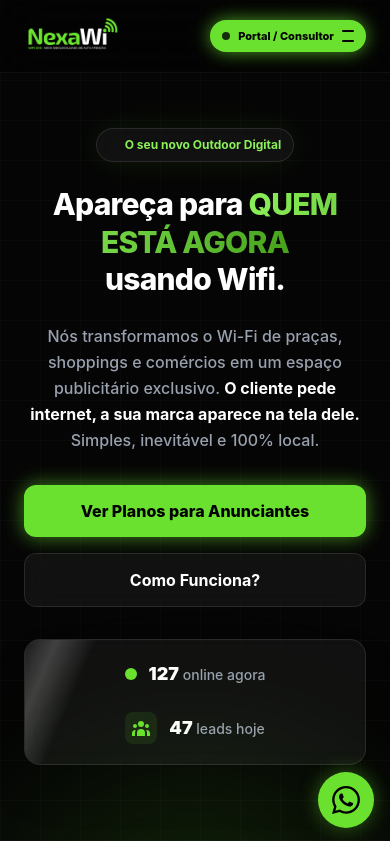
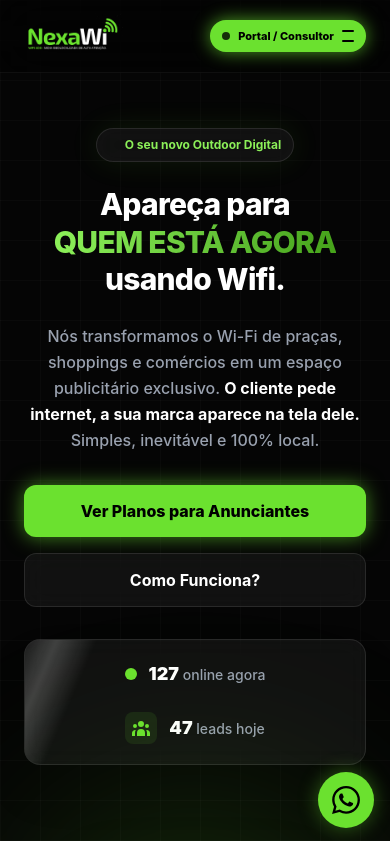
Before and after one commit to jamesnebou/nexawi-ads, a Next.js app: page / in a window 390 px wide. Shown: the top 841 px of the page. Built offline with nearby package versions, Linux system fonts and the light colour scheme.

Commit message:
Atualiza o texto Quem está agora para ficar em apenas uma linha

```diff
--- a/src/app/page.js
+++ b/src/app/page.js
@@ -269,8 +269,8 @@ export default function LandingPage() {
 
             <h1 className="text-3xl sm:text-4xl md:text-6xl font-extrabold tracking-tight mb-6 leading-tight">
               Apareça para{" "}
-              <span className="text-transparent bg-clip-text bg-gradient-to-r from-[#8cf059] to-[#46a31a] sm:whitespace-nowrap">
-                QUEM ESTÁ AGORA
+              <span className="whitespace-nowrap text-transparent bg-clip-text bg-gradient-to-r from-[#8cf059] to-[#46a31a]">
+               QUEM ESTÁ AGORA
               </span>{" "}
               <br />
               usando Wifi.
```
